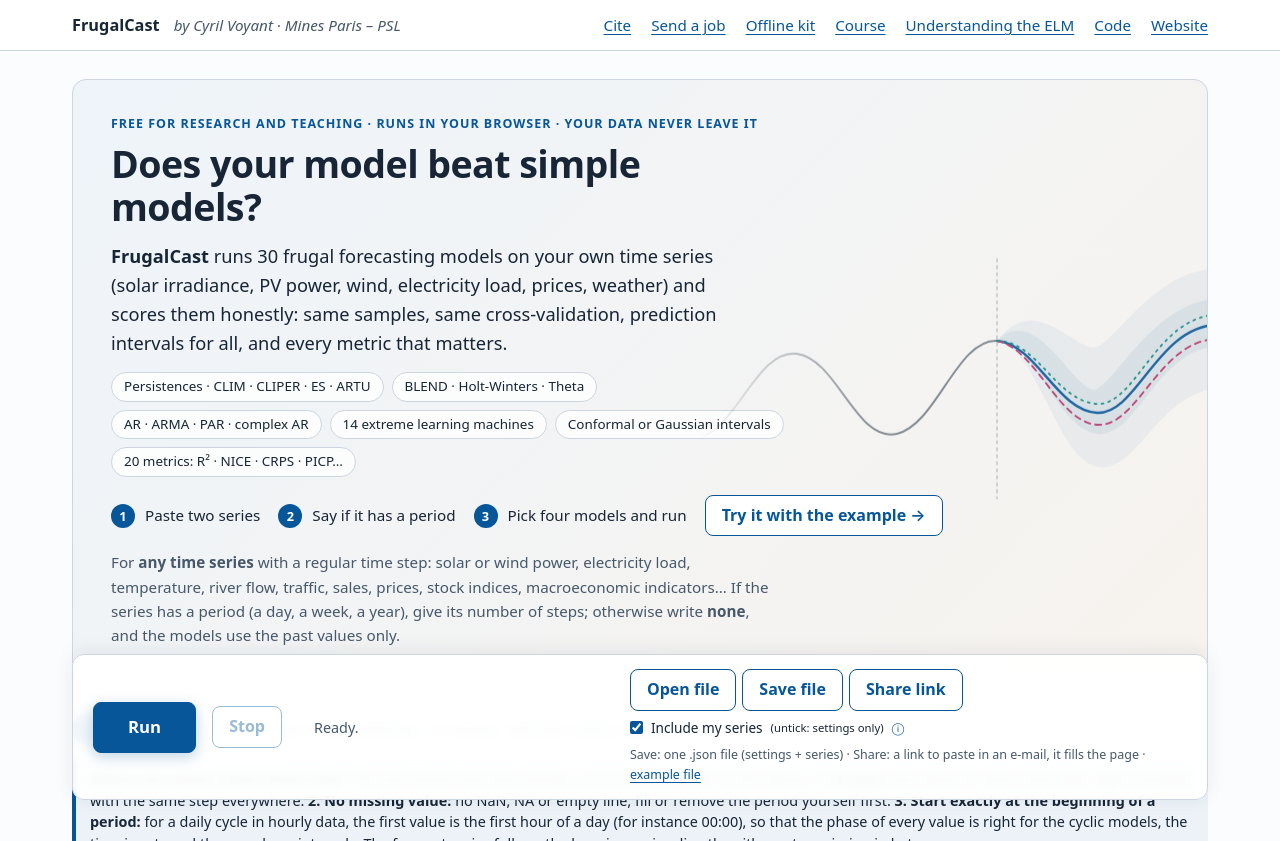
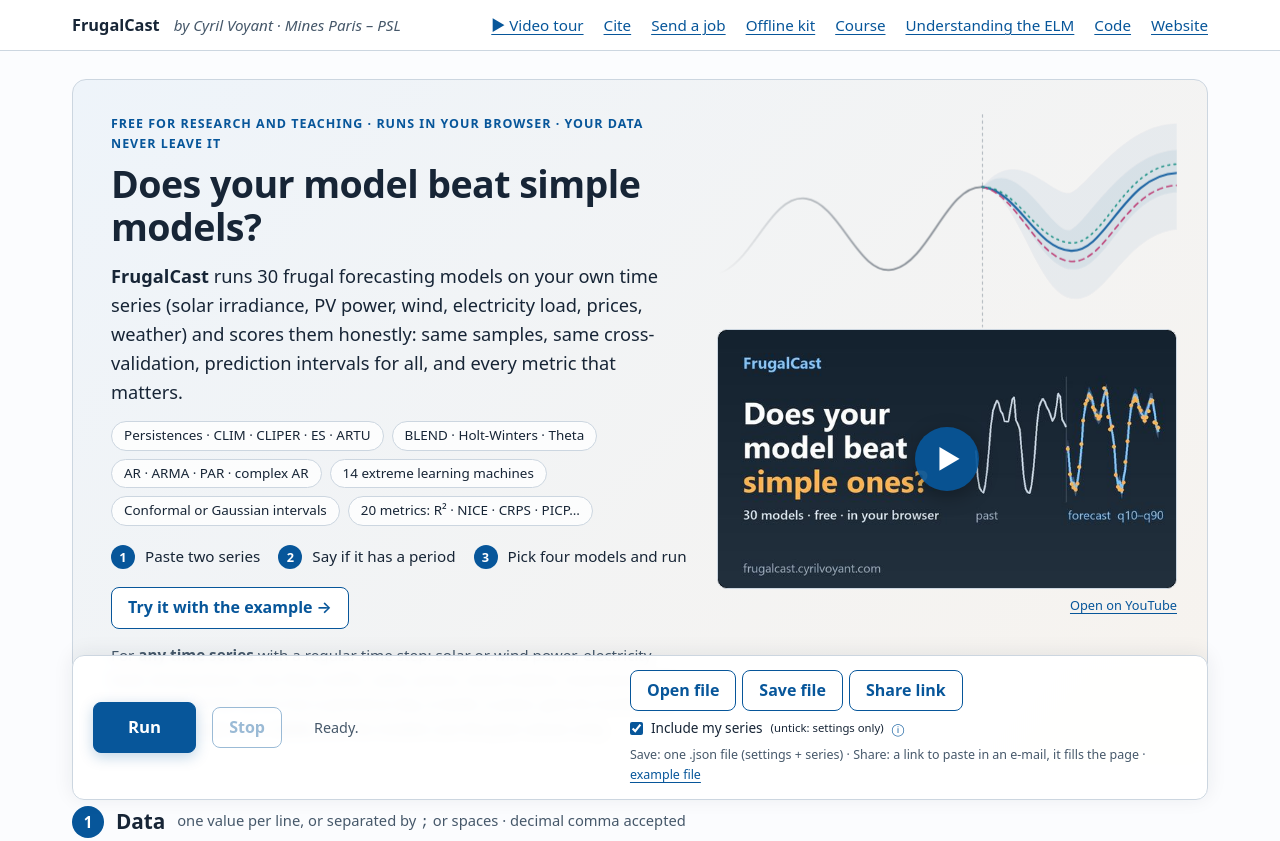
Before and after one commit to cyrilvoyant/frugalcast, a plain HTML site: page index.html in a window 1280 px wide. Shown: the top 841 px of the page. Drawn offline with Linux system fonts and the light colour scheme.

Commit message:
Video tour: local thumbnail in the home section, YouTube player loaded only on click

```diff
--- a/app.js
+++ b/app.js
@@ -672,5 +672,17 @@
   self.FrugalCast = { pack: API.pack, unpack: API.unpack };
 
   let rz; window.addEventListener('resize', () => { clearTimeout(rz); rz = setTimeout(() => result && (drawSeries(), drawDx()), 150); });
+  // video tour, hosted on YouTube: a local thumbnail (21 kB) stays hidden until an id is set; nothing is loaded from YouTube before the click
+  const YT_ID = 'GGKfmyKVib8' || (/^(localhost|127\.0\.0\.1)$/.test(location.hostname) && new URLSearchParams(location.search).get('yt')) || '';
+  if (YT_ID) {
+    const fig = $('video'), play = () => {
+      if (fig.querySelector('iframe')) return;
+      $('vidBox').innerHTML = `<iframe src="https://www.youtube-nocookie.com/embed/${YT_ID}?autoplay=1&rel=0&cc_load_policy=1&hl=en" title="FrugalCast: a guided tour" allow="autoplay; encrypted-media; picture-in-picture; fullscreen" allowfullscreen referrerpolicy="strict-origin-when-cross-origin"></iframe>`;
+    };
+    fig.hidden = false; fig.closest('.hero').classList.add('has-video');
+    $('vidYT').href = `https://www.youtube.com/watch?v=${YT_ID}`;
+    $('vidPlay').addEventListener('click', play);
+    document.querySelectorAll('.vidOpen').forEach(a => { a.hidden = false; a.addEventListener('click', e => { e.preventDefault(); fig.scrollIntoView({ behavior: 'smooth', block: 'center' }); play(); }); });
+  }
   syncPeriod(); syncSearch(); syncLevels();
 })();
--- a/index.html
+++ b/index.html
@@ -35,11 +35,18 @@
 <body>
 <div class="topbar"><div class="wrap">
   <strong>FrugalCast</strong><span class="motto">by Cyril Voyant · Mines Paris – PSL</span>
-  <nav><a href="#cite" onclick="document.getElementById('cite').open=true">Cite</a><a href="#code" onclick="document.getElementById('code').open=true">Send a job</a><a href="#local" onclick="document.getElementById('local').open=true">Offline kit</a><a href="https://www.cyrilvoyant.com/teaching/solar-forecasting-course/">Course</a><a href="https://www.cyrilvoyant.com/tools/extreme-learning-machine/">Understanding the ELM</a><a href="https://github.com/cyrilvoyant">Code</a><a href="https://www.cyrilvoyant.com/">Website</a></nav>
+  <nav><a href="#video" class="vidOpen" hidden>▶ Video tour</a><a href="#cite" onclick="document.getElementById('cite').open=true">Cite</a><a href="#code" onclick="document.getElementById('code').open=true">Send a job</a><a href="#local" onclick="document.getElementById('local').open=true">Offline kit</a><a href="https://www.cyrilvoyant.com/teaching/solar-forecasting-course/">Course</a><a href="https://www.cyrilvoyant.com/tools/extreme-learning-machine/">Understanding the ELM</a><a href="https://github.com/cyrilvoyant">Code</a><a href="https://www.cyrilvoyant.com/">Website</a></nav>
 </div></div>
 
 <main class="wrap">
 <section class="hero">
+  <p class="kicker">Free for research and teaching · runs in your browser · your data never leave it</p>
+  <h1>Does your model beat simple models?</h1>
+  <p class="lead"><b>FrugalCast</b> runs 30 frugal forecasting models on your own time series (solar irradiance, PV power, wind, electricity load, prices, weather) and scores them honestly: same samples, same cross-validation, prediction intervals for all, and every metric that matters.</p>
+  <div class="chips"><span>Persistences · CLIM · CLIPER · ES · ARTU</span><span>BLEND · Holt-Winters · Theta</span><span>AR · ARMA · PAR · complex AR</span><span>14 extreme learning machines</span><span>Conformal or Gaussian intervals</span><span>20 metrics: R² · NICE · CRPS · PICP…</span></div>
+  <div class="quick"><span><b>1</b> Paste two series</span><span><b>2</b> Say if it has a period</span><span><b>3</b> Pick four models and run</span><button class="btn" type="button" id="tryEx">Try it with the example →</button></div>
+  <p class="universal">For <b>any time series</b> with a regular time step: solar or wind power, electricity load, temperature, river flow, traffic, sales, prices, stock indices, macroeconomic indicators… If the series has a period (a day, a week, a year), give its number of steps; otherwise write <b>none</b>, and the models use the past values only.</p>
+  <div class="hero-side">
   <svg class="deco" viewBox="0 0 520 300" aria-hidden="true">
     <defs><linearGradient id="fade" x1="0" x2="1"><stop offset="0" stop-color="#fff" stop-opacity="0"/><stop offset=".35" stop-color="#fff" stop-opacity="1"/></linearGradient>
       <mask id="m"><rect width="520" height="300" fill="url(#fade)"/></mask></defs>
@@ -53,12 +60,8 @@
       <line x1="300" y1="30" x2="300" y2="270" stroke="#46586a" stroke-dasharray="3 4" opacity=".5"/>
     </g>
   </svg>
-  <p class="kicker">Free for research and teaching · runs in your browser · your data never leave it</p>
-  <h1>Does your model beat simple models?</h1>
-  <p class="lead"><b>FrugalCast</b> runs 30 frugal forecasting models on your own time series (solar irradiance, PV power, wind, electricity load, prices, weather) and scores them honestly: same samples, same cross-validation, prediction intervals for all, and every metric that matters.</p>
-  <div class="chips"><span>Persistences · CLIM · CLIPER · ES · ARTU</span><span>BLEND · Holt-Winters · Theta</span><span>AR · ARMA · PAR · complex AR</span><span>14 extreme learning machines</span><span>Conformal or Gaussian intervals</span><span>20 metrics: R² · NICE · CRPS · PICP…</span></div>
-  <div class="quick"><span><b>1</b> Paste two series</span><span><b>2</b> Say if it has a period</span><span><b>3</b> Pick four models and run</span><button class="btn" type="button" id="tryEx">Try it with the example →</button></div>
-  <p class="universal">For <b>any time series</b> with a regular time step: solar or wind power, electricity load, temperature, river flow, traffic, sales, prices, stock indices, macroeconomic indicators… If the series has a period (a day, a week, a year), give its number of steps; otherwise write <b>none</b>, and the models use the past values only.</p>
+  <figure id="video" class="vthumb" hidden><div id="vidBox"><button type="button" id="vidPlay" aria-label="Play the video tour (from YouTube)"><img src="video-thumb.jpg" width="640" height="360" alt="FrugalCast video tour: forecast, compare, understand" loading="lazy" decoding="async"><span class="play" aria-hidden="true">▶</span></button></div><figcaption><a id="vidYT" href="#">Open on YouTube</a></figcaption></figure>
+  </div>
 </section>
 
 <section class="step" style="--sc:var(--p2)">
--- a/style.css
+++ b/style.css
@@ -207,3 +207,14 @@ body.dropping::after{content:"Drop the .json job here";position:fixed;inset:12px
 @media (max-width:600px){.cmp td:first-child{white-space:normal}}
 
 .datarules{margin:0 0 12px;padding:10px 14px;border-left:4px solid var(--p2, #07569a);background:rgba(7,86,154,.06);border-radius:6px;font-size:.9rem;line-height:1.5}
+/* short video: drawing above, local thumbnail below (right column on wide screens); the YouTube player replaces the thumbnail only after the click */
+.vthumb{margin:20px 0 0;max-width:520px;position:relative;z-index:1}
+.vthumb button{display:block;width:100%;padding:0;border:1px solid var(--line);border-radius:10px;overflow:hidden;cursor:pointer;background:#000;position:relative}
+.vthumb img,.vthumb iframe{display:block;width:100%;height:auto;aspect-ratio:16/9;border:0;border-radius:10px}
+.vthumb .play{position:absolute;left:50%;top:50%;transform:translate(-50%,-50%);width:64px;height:64px;border-radius:50%;background:rgba(7,86,154,.92);color:#fff;font-size:26px;display:grid;place-items:center;padding-left:4px;box-shadow:0 6px 20px rgba(0,0,0,.3);transition:transform .15s}
+.vthumb button:hover .play,.vthumb button:focus-visible .play{transform:translate(-50%,-50%) scale(1.1)}
+.vthumb figcaption{margin-top:6px;font-size:.8rem;text-align:right}
+@media (min-width:1100px){.hero.has-video{padding-right:520px}
+.hero.has-video .hero-side{position:absolute;right:30px;top:18px;width:460px}
+.hero.has-video svg.deco{position:static;display:block;width:100%;height:auto;aspect-ratio:520/300;margin:-10px 0 -30px}
+.hero.has-video .vthumb{margin:6px 0 0;max-width:none}}
```
Also changed, not shown: video-thumb.jpg (added).
